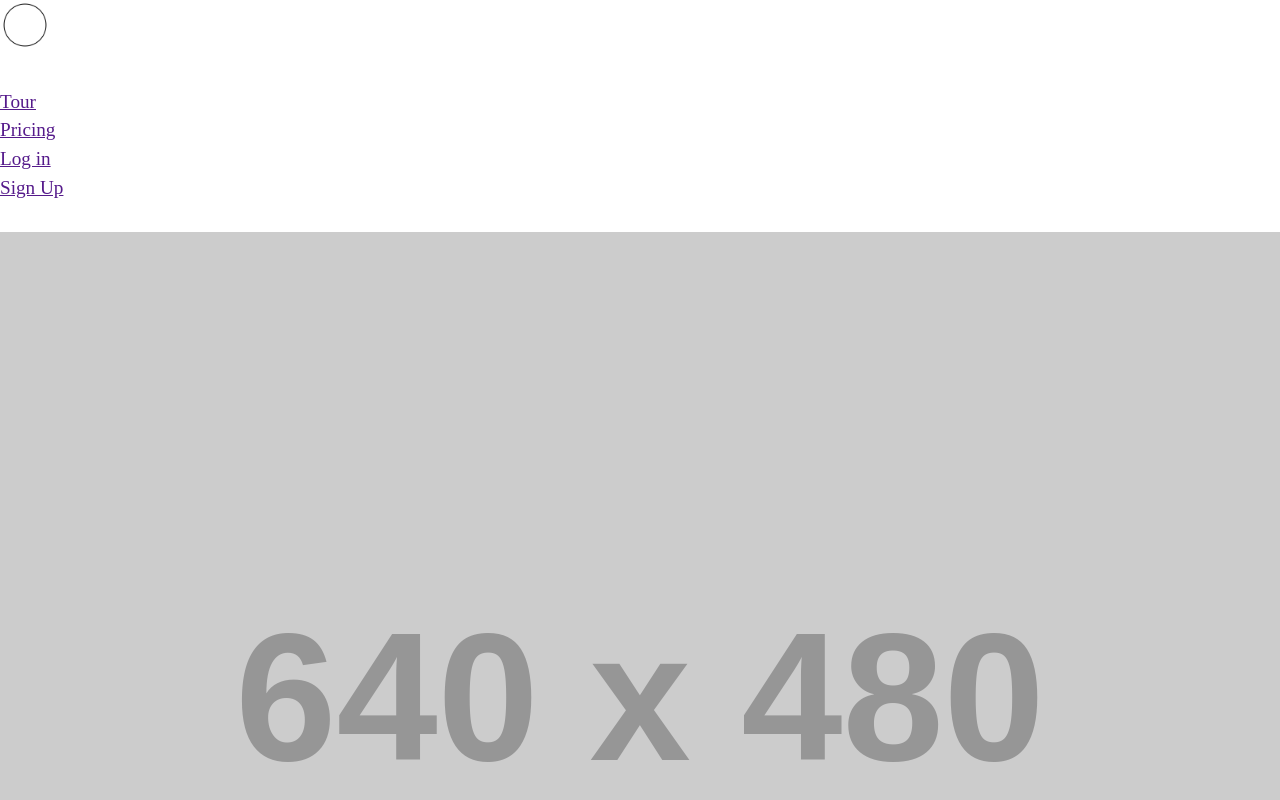
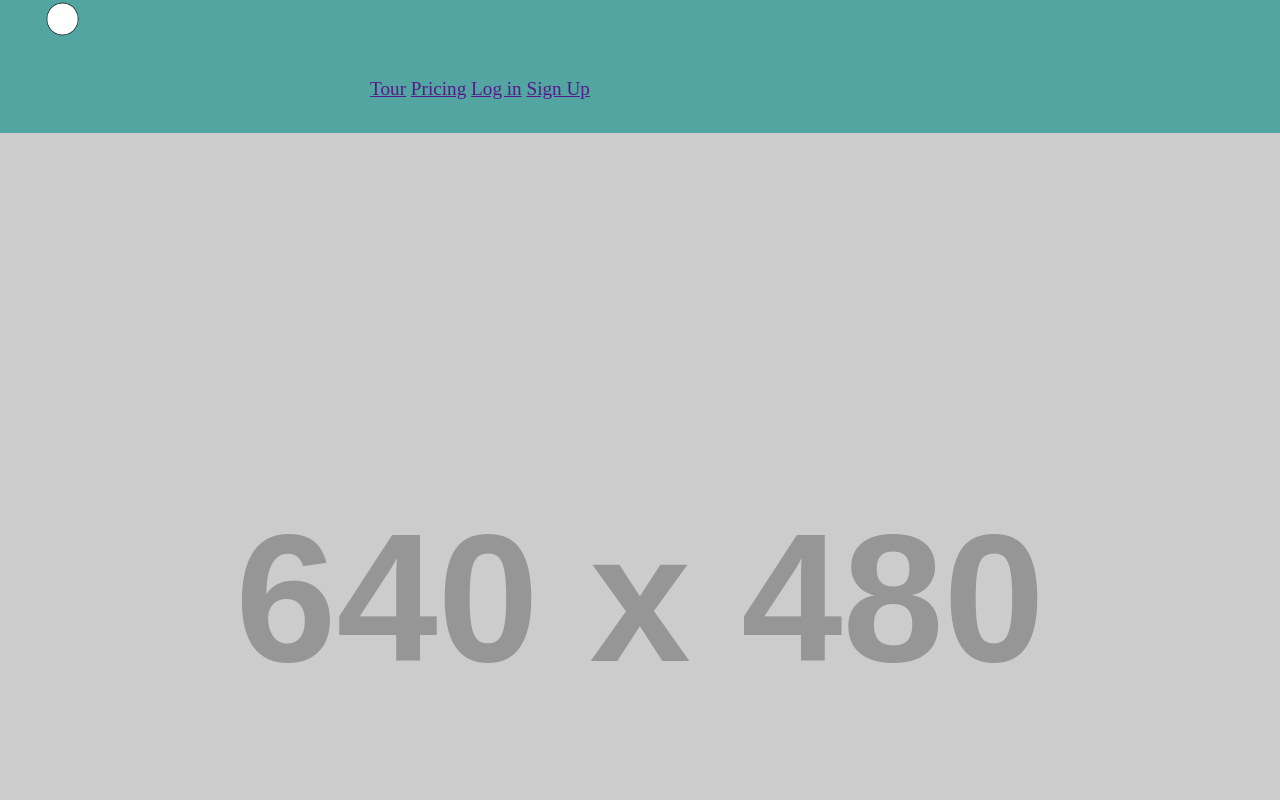
Before and after one commit to kaybow/dsn1675-saas-website, a plain HTML site: page index.html in a window 1280 px wide. Shown: the top 800 px of the page. Drawn offline with Linux system fonts and the light colour scheme; placeholder pictures from the web are drawn by us.

Commit message:
Put background colours on header and footer

```diff
--- a/css/main.css
+++ b/css/main.css
@@ -1,14 +1,18 @@
 .circle {
-	width: 20%;
+	width: 30%;
+}
+
+.masthead {
+	background-color: #53a5a1
 }
 
 @media only screen and (min-width: 25em) {
 
-.nav li {
+nav li {
 	display: inline-block;
 }
 
-.nav {
+nav {
 	text-align: center;
 }
 }
--- a/index.html
+++ b/index.html
@@ -16,15 +16,15 @@
 
 <main>
 
-	<header>
+	<header class="masthead">
 		<div class="grid">
 			<figure>
-				<div class="unit xs-1 s-1 m-1-2 l-2-4">
+				<div class="unit xs-1 s-1-3 m-1-4 l-1-4 text-center">
 					<img class="circle" src="images/circle.png" alt="">
 				</div>
 			</figure>
 
-			<div class="unit xs-1 s-1 m-2-3 l-2-3">
+			<div class="unit xs-1 s-2-3 m-3-4 l-3-4">
 				<nav>
 					<ol class="list-group">
 						<li><a href="">Tour</a></li>
@@ -57,7 +57,7 @@
 	<div>
 	</div>
 
-	<footer>
+	<footer class="masthead">
 		<div class="grid">
 			<div class="unit xs-2-3 s-2-3 m-2-3 l-2-3">
 				<nav>
```
